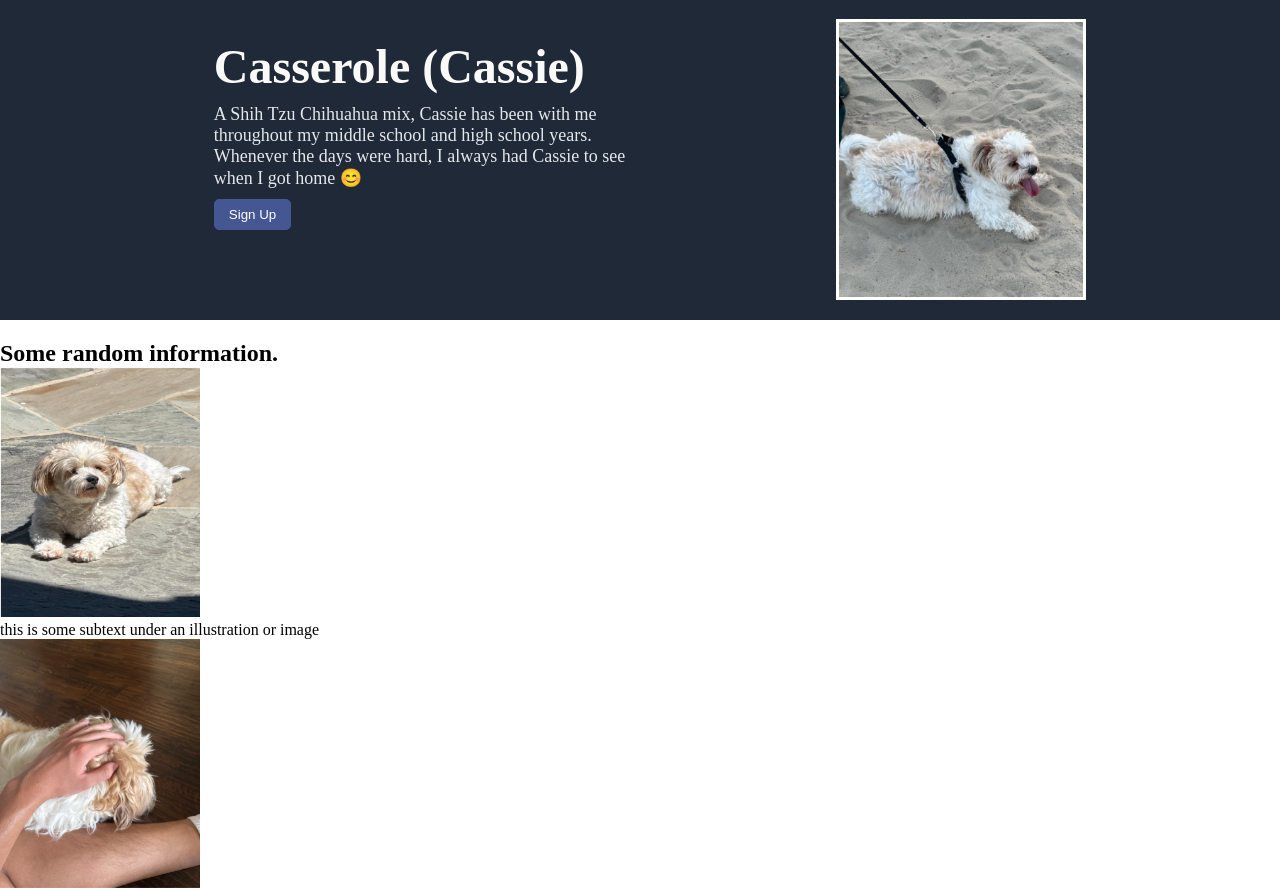
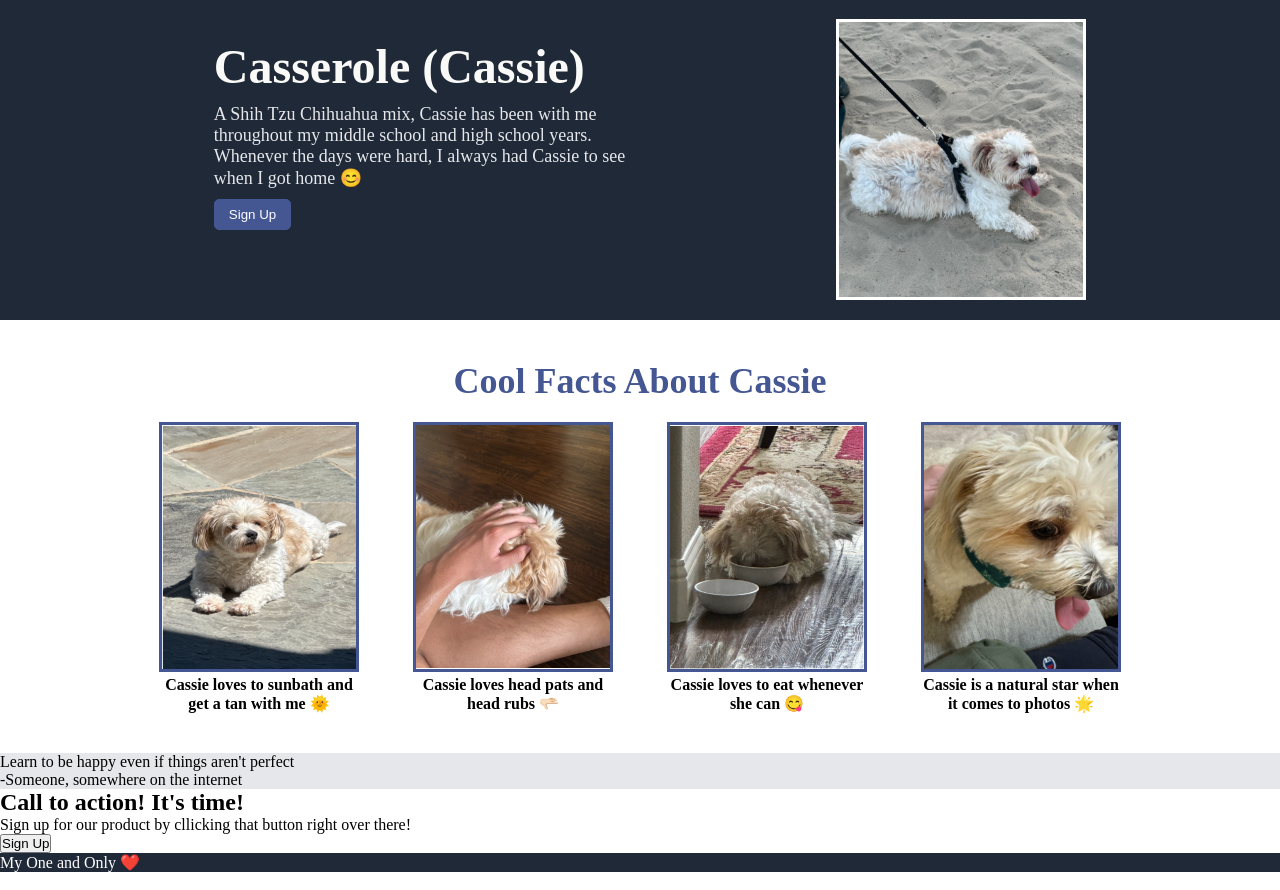
Before and after one commit to AndyKhandy/landing_page, a plain HTML site: page index.html in a window 1280 px wide. Shown: the part 68-958 px from the top of the page. Drawn offline with Linux system fonts and the light colour scheme.

Commit message:
Finalize pictures section of project
Use 4 pictures of cassie for the 4
items and made sure that the text
and images were in a div together to
properly format the section.

```diff
--- a/CSS/style.css
+++ b/CSS/style.css
@@ -100,7 +100,6 @@ ul {
     width: 45%;
     font-size: 18px;
     color: #E5E7EB;
-
     padding: 20px;
 }
 
@@ -121,3 +120,34 @@ ul {
     border-radius: 5px;
     color: white;
 }
+
+/*Pictures Section */
+
+.pictures {
+    text-align: center;
+    padding: 20px;
+}
+
+.pictures h1 {
+    font-size: 36px;
+    color: #455793;
+    font-weight: 900;
+    margin-bottom: 20px;
+}
+
+.pictures .items {
+    display: flex;
+    flex-wrap: wrap;
+    justify-content: center;
+    gap: 50px;
+    margin-bottom: 20px;
+}
+
+.item img {
+    border: 3px solid #455793;
+}
+
+.item {
+    width: 204px;
+    font-weight: bold;
+}
--- a/index.html
+++ b/index.html
@@ -36,35 +36,35 @@
     </section>
 
     <section class="pictures">
-        <h1>Some random information.</h1>
+        <h1>Cool Facts About Cassie</h1>
         <div class="items">
 
             <div class="item">
                 <img src="images/picture1.png" alt="">
-                <p>this is some subtext under an illustration or image</p>
+                <p>Cassie loves to sunbath and get a tan with me 🌞</p>
             </div>
 
              <div class="item">
                 <img src="images/picture2.png" alt="">
-                <p>this is some subtext under an illustration or image</p>
+                <p>Cassie loves head pats and head rubs 🫳🏻 </p>
             </div>
 
              <div class="item">
                 <img src="images/picture3.png" alt="">
-                <p>this is some subtext under an illustration or image</p>
+                <p>Cassie loves to eat whenever she can 😋</p>
             </div>
 
              <div class="item">
                 <img src="images/picture4.png" alt="">
-                <p>this is some subtext under an illustration or image</p>
+                <p>Cassie is a natural star when it comes to photos 🌟</p>
             </div>
 
         </div>
     </section>
 
     <section class="quote">
-        <p>This is an inspiring quote, or a testimonial from a customer. Maybe it's just filing up space, or maybe people will actually read it. Who Knows? All I know is that it looks nice.</p>
-        <p class="quote-end">-Thor, God of Thunder</p>
+        <p>Learn to be happy even if things aren't perfect</p>
+        <p class="quote-end">-Someone, somewhere on the internet</p>
     </section>
 
     <section class="action">
```
